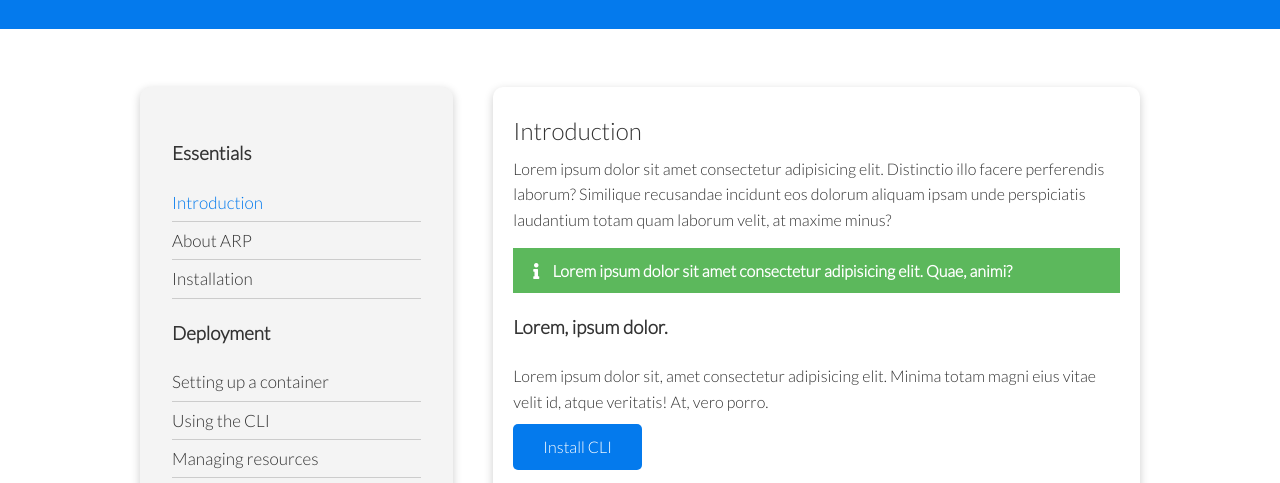
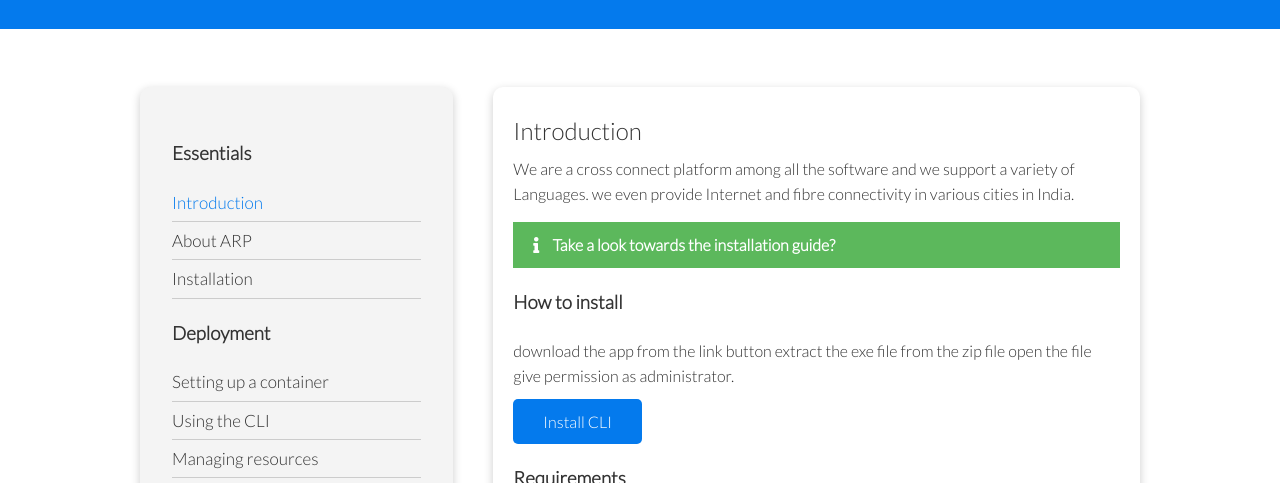
Before and after one commit to himanshu9935/ARP-Infotech, a plain HTML site: page docs.html in a window 1280 px wide. Shown: the part 305-788 px from the top of the page. Drawn offline with Linux system fonts and the light colour scheme.

Commit message:
Update docs.html

```diff
--- a/docs.html
+++ b/docs.html
@@ -61,14 +61,14 @@
             </div>
             <div class="card">
                 <h2>Introduction</h2>
-                <p>Lorem ipsum dolor sit amet consectetur adipisicing elit. Distinctio illo facere perferendis laborum? Similique recusandae incidunt eos dolorum aliquam ipsam unde perspiciatis laudantium totam quam laborum velit, at maxime minus?</p>
+                <p>We are a cross connect platform among all the software and we support a variety of Languages. we even provide Internet and fibre connectivity in various cities in India.</p>
 
                 <div class="alert alert-success">
-                    <i class="fas fa-info"></i> Lorem ipsum dolor sit amet consectetur adipisicing elit. Quae, animi?
+                    <i class="fas fa-info"></i> Take a look towards the installation guide?
                 </div>
 
-                <h3>Lorem, ipsum dolor.</h3>
-                <p>Lorem ipsum dolor sit, amet consectetur adipisicing elit. Minima totam magni eius vitae velit id, atque veritatis! At, vero porro.</p>
+                <h3>How to install</h3>
+                <p> download the app from the link button extract the exe file from the zip file open the file give permission as administrator.</p>
                 <a href="#" class="btn btn-primary">Install CLI</a>
 
                 <h3>Requirements</h3>
```
